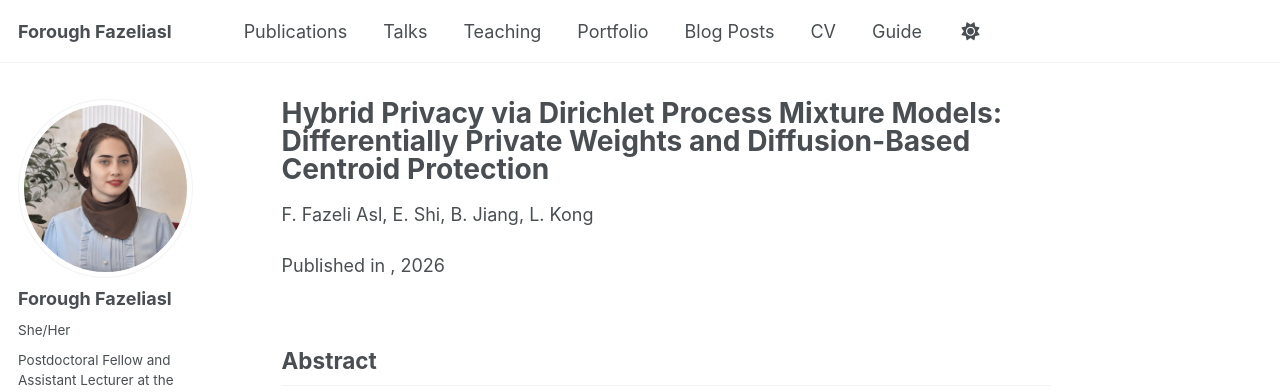
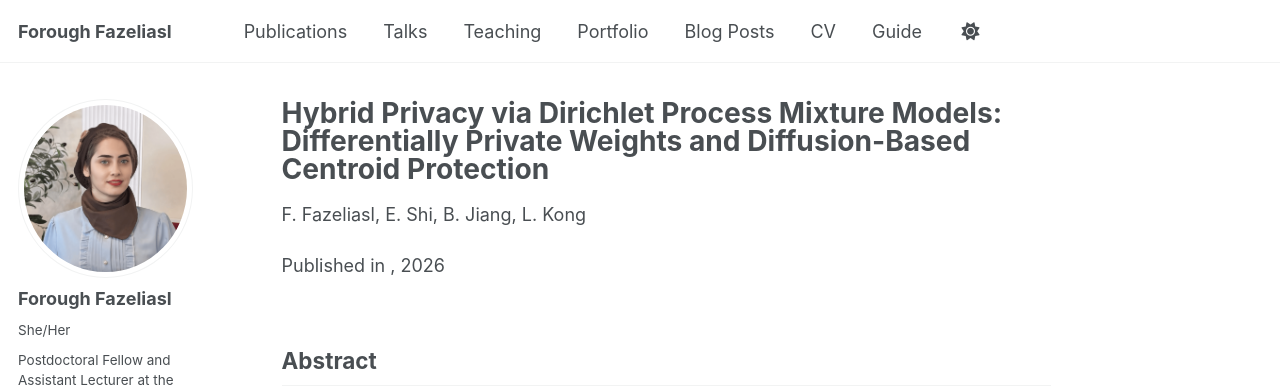
Before and after one commit to ForoughFazeliasl/ForoughFazeliasl.github.io, a Jekyll site: the page built from _publications/2026-01-01-hybrid-privacy-ddpmm.md, in a window 1280 px wide and 1279 px high. Shown: the top 392 px of the window. Built offline with Jekyll 4.4.1, drawn with Linux system fonts in a browser that asks for light colours; some web fonts are replaced; a script bundle is joined from its source files by our own code; library files that are not in the unit come from our copies.

Commit message:
Update 2026-01-01-hybrid-privacy-ddpmm.md

```diff
--- a/_publications/2026-01-01-hybrid-privacy-ddpmm.md
+++ b/_publications/2026-01-01-hybrid-privacy-ddpmm.md
@@ -1,7 +1,7 @@
 ---
 title: "Hybrid Privacy via Dirichlet Process Mixture Models: Differentially Private Weights and Diffusion-Based Centroid Protection"
 collection: publications
-authors: "F. Fazeli Asl, E. Shi, B. Jiang, L. Kong"
+authors: "F. Fazeliasl, E. Shi, B. Jiang, L. Kong"
 category: manuscripts
 permalink: /publication/2026-hybrid-privacy-ddpmm
 excerpt: "We develop a hybrid privacy framework for Dirichlet process mixture models by combining differential privacy for mixture weights with diffusion-based protection of cluster centroids."
```
